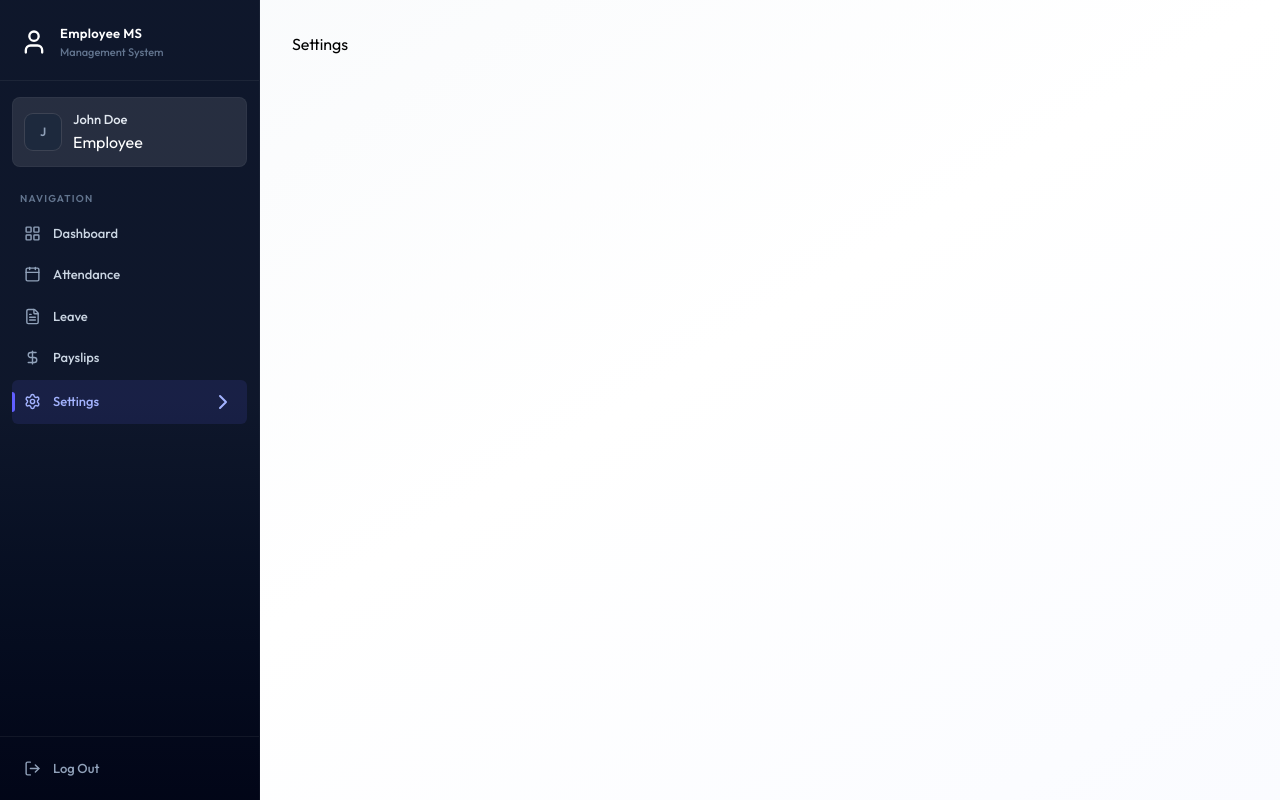
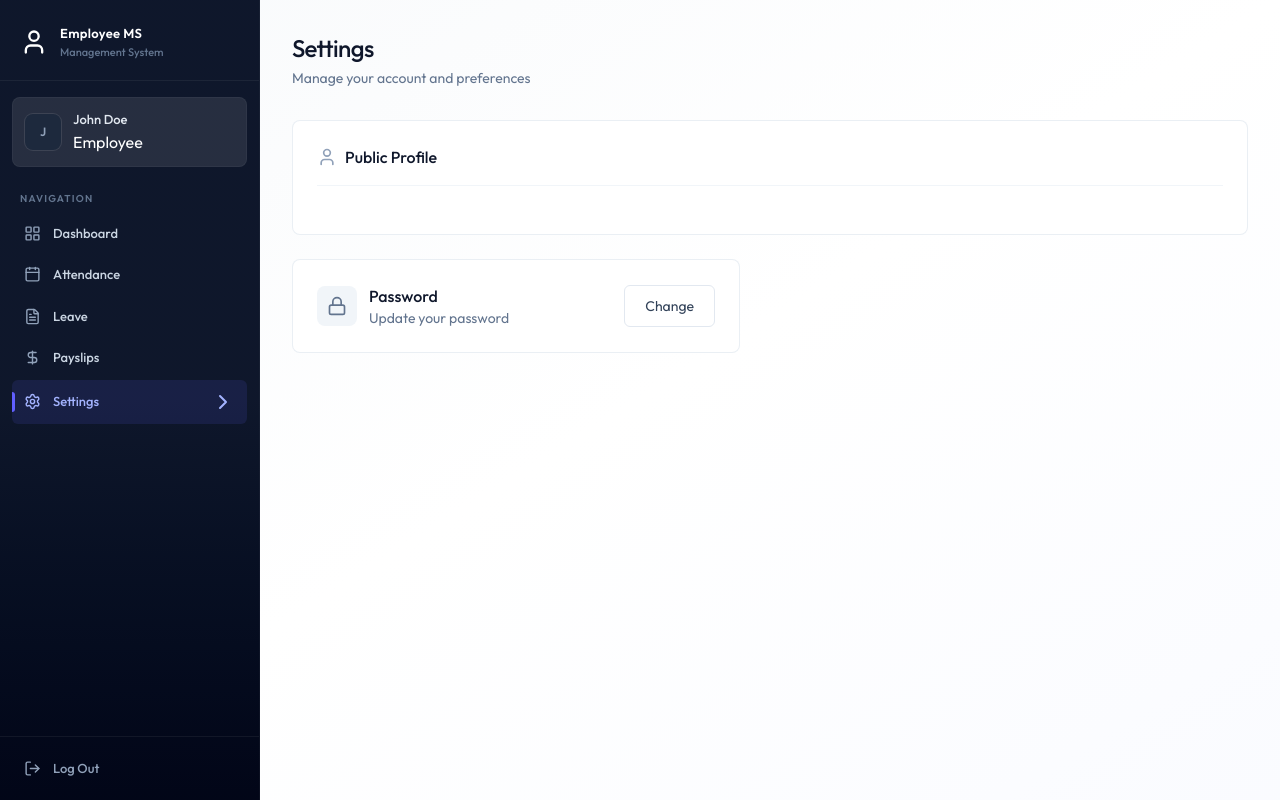
Before and after one commit to Moeen999/fs-ems, a React (Vite) app in the folder client/: page /settings in a window 1280 px wide. Built offline with nearby package versions, Linux system fonts and the light colour scheme.

Commit message:
feat: implement Settings page with profile management and loading state

```diff
--- /dev/null
+++ b/client/src/components/ProfileForm.jsx
@@ -0,0 +1,22 @@
+import { User } from "lucide-react";
+import { useState } from "react";
+
+const ProfileForm = ({ initialData, onSuccess }) => {
+  const [loading, setLoading] = useState(false);
+  const [error, setError] = useState("");
+  const [message, setMessage] = useState("");
+
+  const handleSubmit = async (e) => {
+    e.preventDefault();
+  };
+
+  return (
+    <form onSubmit={handleSubmit} className="card p-5 sm:p-6 mb-6">
+      <h2 className="text-base font-medium text-slate-900 mb-6 pb-4 border-b border-slate-100 flex items-center gap-2 ">
+        <User className="w-5 h-5 text-slate-400" /> Public Profile
+      </h2>
+    </form>
+  );
+};
+
+export default ProfileForm;
--- a/client/src/pages/Settings.jsx
+++ b/client/src/pages/Settings.jsx
@@ -1,10 +1,58 @@
+import { useCallback, useEffect, useState } from "react";
+import { dummyProfileData } from "../assets/assets";
+import Loading from "../components/Loading";
+import { Lock } from "lucide-react";
+import ProfileForm from "../components/ProfileForm";
 
 const Settings = () => {
+  const [profile, setProfile] = useState(null);
+  const [loading, setLoading] = useState(true);
+  const [showPasswordModal, setShowPasswordModal] = useState(false);
+
+  const fetchProfile = useCallback(async () => {
+    setProfile(dummyProfileData);
+    setTimeout(() => {
+      setLoading(false);
+    }, 1000);
+  }, []);
+
+  useEffect(() => {
+    fetchProfile();
+  }, [fetchProfile]);
+
+  if (loading) return <Loading />;
+
   return (
-    <div>
-      Settings
+    <div className="animate-fade-in">
+      <div className="page-header">
+        <h1 className="page-title">Settings</h1>
+        <p className="page-subtitle">Manage your account and preferences</p>
+      </div>
+
+      {profile && (
+        <ProfileForm initialData={profile} onSuccess={fetchProfile} />
+      )}
+
+      {/* Change Password */}
+      <div className="card max-w-md p-6 flex items-center justify-between">
+        <div className="flex items-center gap-3">
+          <div className="p-2.5 bg-slate-100 rounded-lg">
+            <Lock className="w-5 h-5 text-slate-500" />
+          </div>
+          <div>
+            <p className="font-medium text-slate-900">Password</p>
+            <p className="text-sm text-slate-500">Update your password</p>
+          </div>
+        </div>
+        <button
+          onClick={() => setShowPasswordModal(true)}
+          className="btn-secondary text-sm"
+        >
+          Change
+        </button>
+      </div>
     </div>
-  )
-}
+  );
+};
 
-export default Settings
+export default Settings;
```
